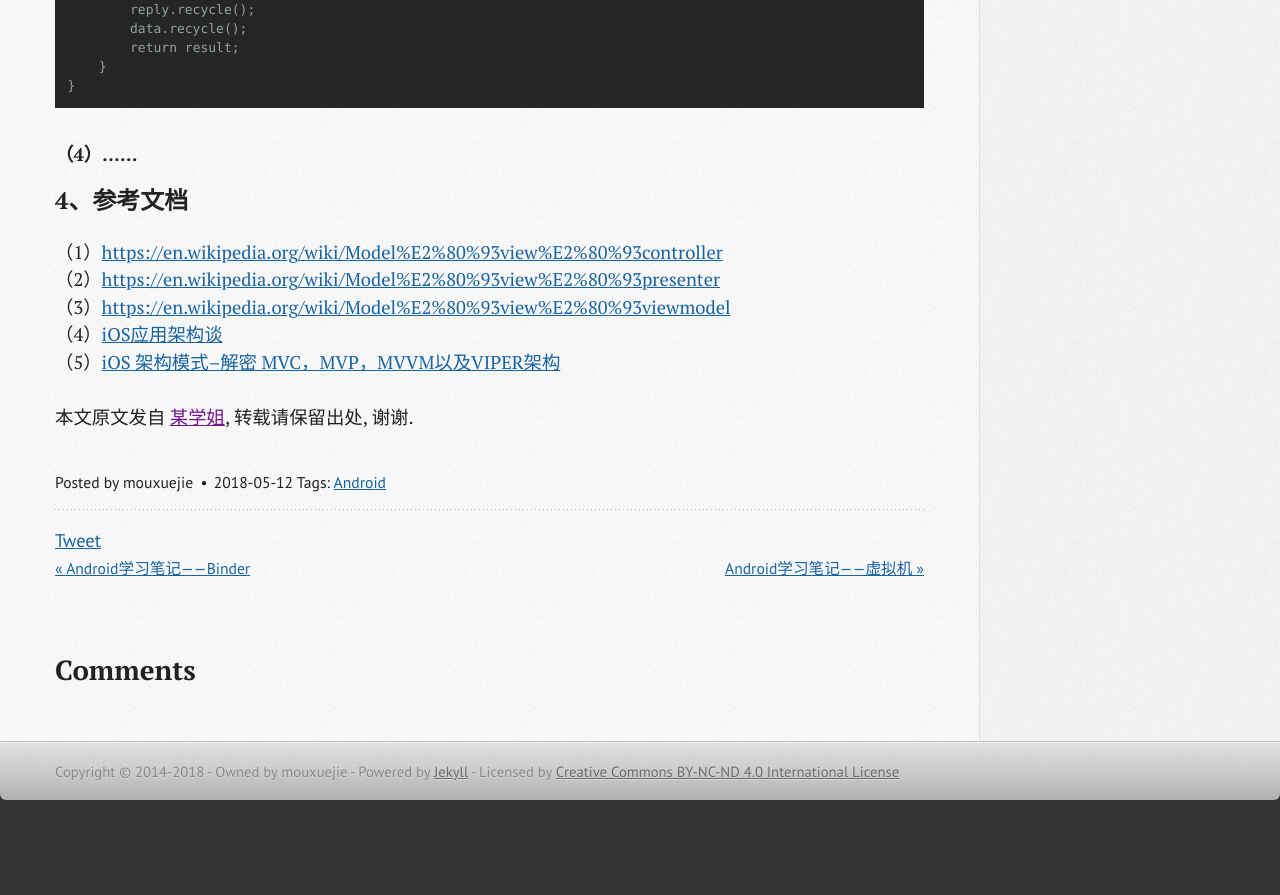
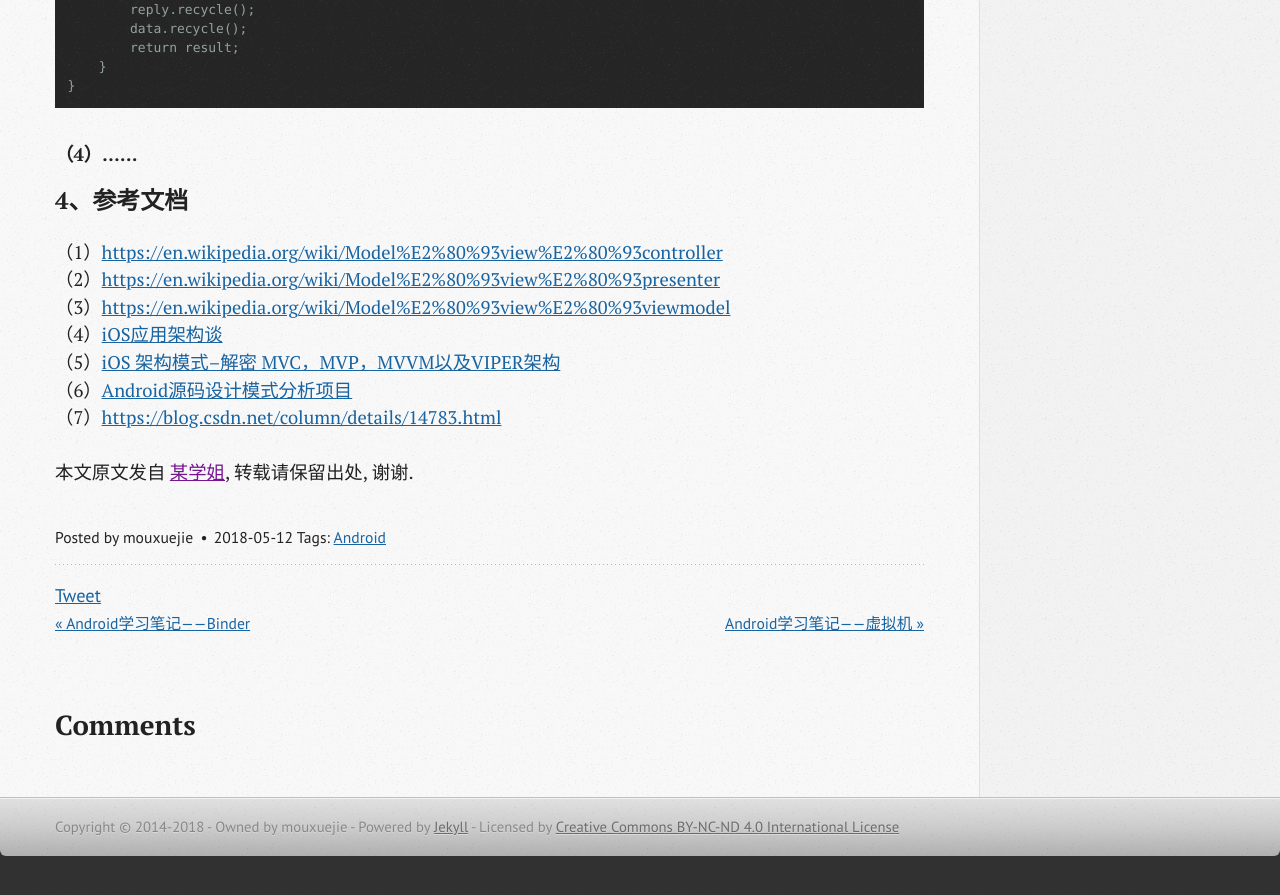
Before and after one commit to wangxinghe/wangxinghe.github.io, a Jekyll site: the page built from _posts/2018-05-12-learning-notes-code-organize.md, in a window 1280 px wide and 900 px high, scrolled down 12716 px. Shown: the top 895 px of the window. Built offline with Jekyll 4.4.1, drawn with Linux system fonts in a browser that asks for light colours; comment, search, counter and statistics services are not loaded; before the commit the page ends 13561 px from its top, so only the background shows below that.

Commit message:
[update]

```diff
--- a/_posts/2018-05-12-learning-notes-code-organize.md
+++ b/_posts/2018-05-12-learning-notes-code-organize.md
@@ -476,3 +476,5 @@ Android源码中的ActivityManagerService涉及到2个知识点。即`Proxy模
 （3）[https://en.wikipedia.org/wiki/Model%E2%80%93view%E2%80%93viewmodel](https://en.wikipedia.org/wiki/Model%E2%80%93view%E2%80%93viewmodel)
 （4）[iOS应用架构谈](https://casatwy.com/iosying-yong-jia-gou-tan-kai-pian.html)
 （5）[iOS 架构模式–解密 MVC，MVP，MVVM以及VIPER架构](http://ios.jobbole.com/83727/)
+（6）[Android源码设计模式分析项目](https://github.com/simple-android-framework/android_design_patterns_analysis)
+（7）[https://blog.csdn.net/column/details/14783.html](https://blog.csdn.net/column/details/14783.html)
```
